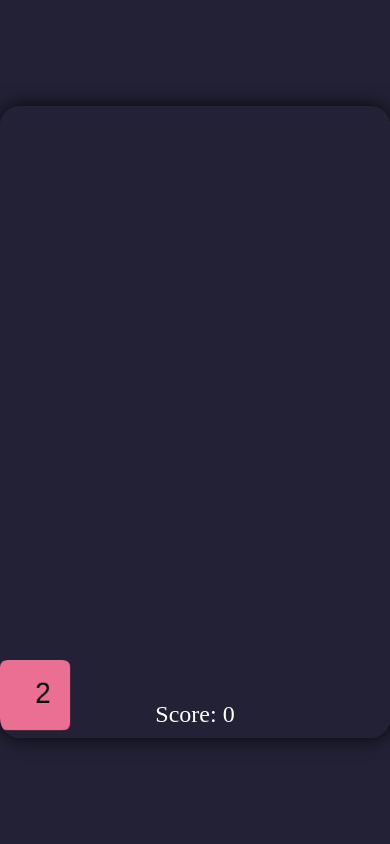
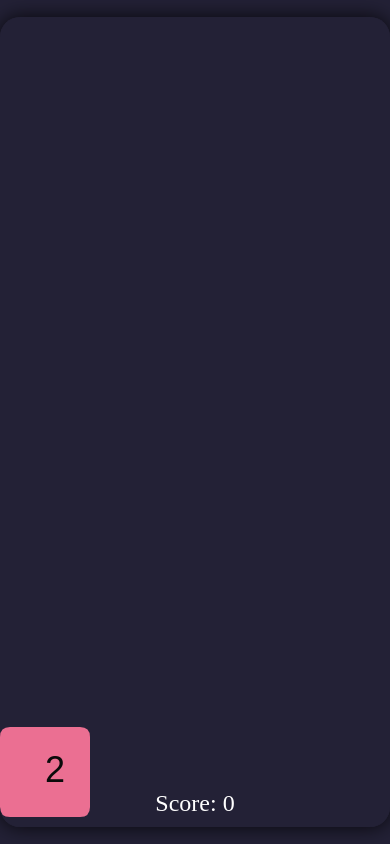
Before and after one commit to killerz3/x2-block, a plain HTML site: page index.html in a window 390 px wide. Drawn offline with Linux system fonts and the light colour scheme.

Commit message:
mobile fix

```diff
--- a/game.js
+++ b/game.js
@@ -274,14 +274,24 @@ class Game {
     }
 }
 
+// ...existing code...
+
 window.onload = () => {
     const canvas = document.getElementById('gameCanvas');
     const messageDiv = document.getElementById('gameOverMessage');
     const scoreDiv = document.getElementById('score');
     const restartButton = document.getElementById('restartButton');
 
-    canvas.width = 500;
-    canvas.height = ROWS * (BLOCK_SIZE + PADDING) + BLOCK_SIZE + 2 * PADDING;
+    const updateCanvasSize = () => {
+        const width = Math.min(window.innerWidth, 500);
+        canvas.width = width;
+        canvas.height = ROWS * (BLOCK_SIZE + PADDING) + BLOCK_SIZE + 2 * PADDING;
+    };
 
-    game =new Game(canvas, messageDiv, scoreDiv, restartButton);
+    window.addEventListener('resize', updateCanvasSize);
+    updateCanvasSize();
+
+    game = new Game(canvas, messageDiv, scoreDiv, restartButton);
 };
+
+// ...existing code...
--- a/index.html
+++ b/index.html
@@ -2,7 +2,7 @@
 <html lang="en">
 <head>
     <meta charset="UTF-8">
-    <meta name="viewport" content="width=device-width, initial-scale=1.0">
+    <meta name="viewport" content="width=device-width, initial-scale=1.0, user-scalable=no">
     <title>Block Game</title>
     <style>
         body {
@@ -27,6 +27,8 @@
             margin: 0 auto; /* Center the canvas */
             border-radius: 20px; /* Rounded corners for the main screen */
             box-shadow: 0px 0px 20px rgba(0, 0, 0, 0.8);
+            width: 100%; /* Ensure canvas is responsive */
+            height: auto; /* Maintain aspect ratio */
         }
 
         .block {
@@ -86,8 +88,6 @@
         <button id="restartButton" onclick="restartGame()">Restart</button>
     </div>
 
-    <script src="game.js">
-
-    </script>
+    <script src="game.js"></script>
 </body>
 </html>
```
